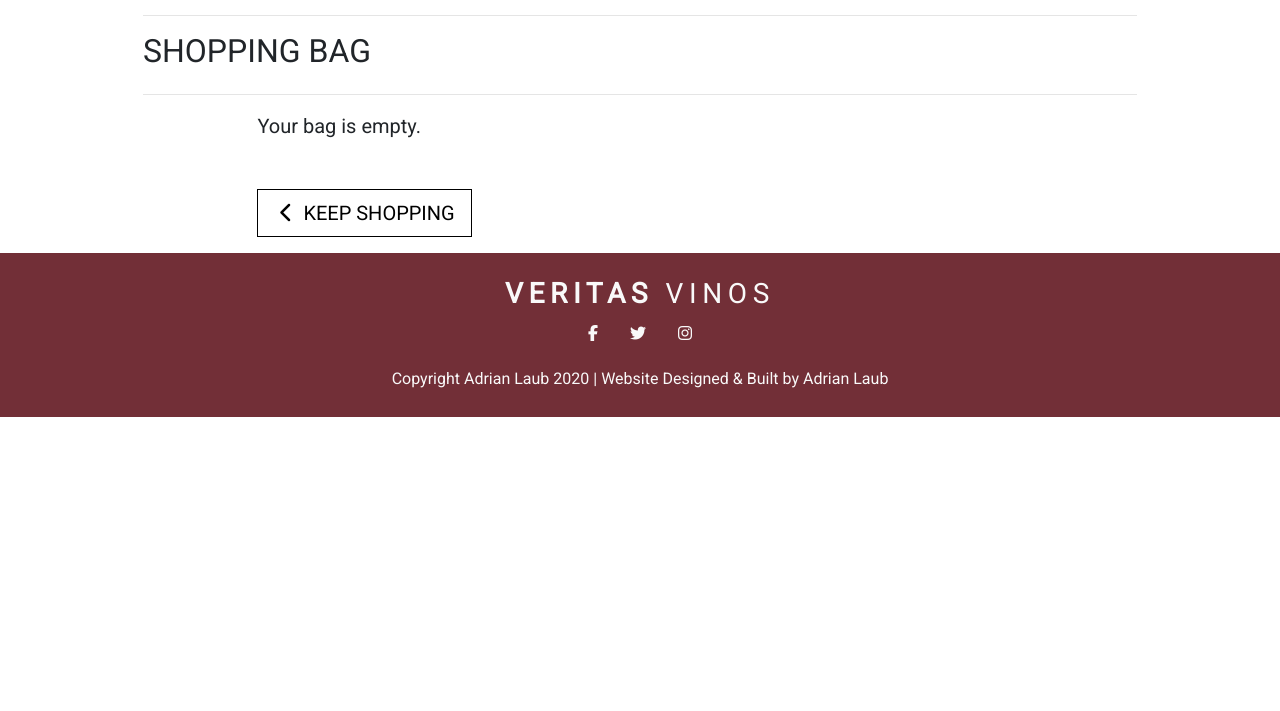
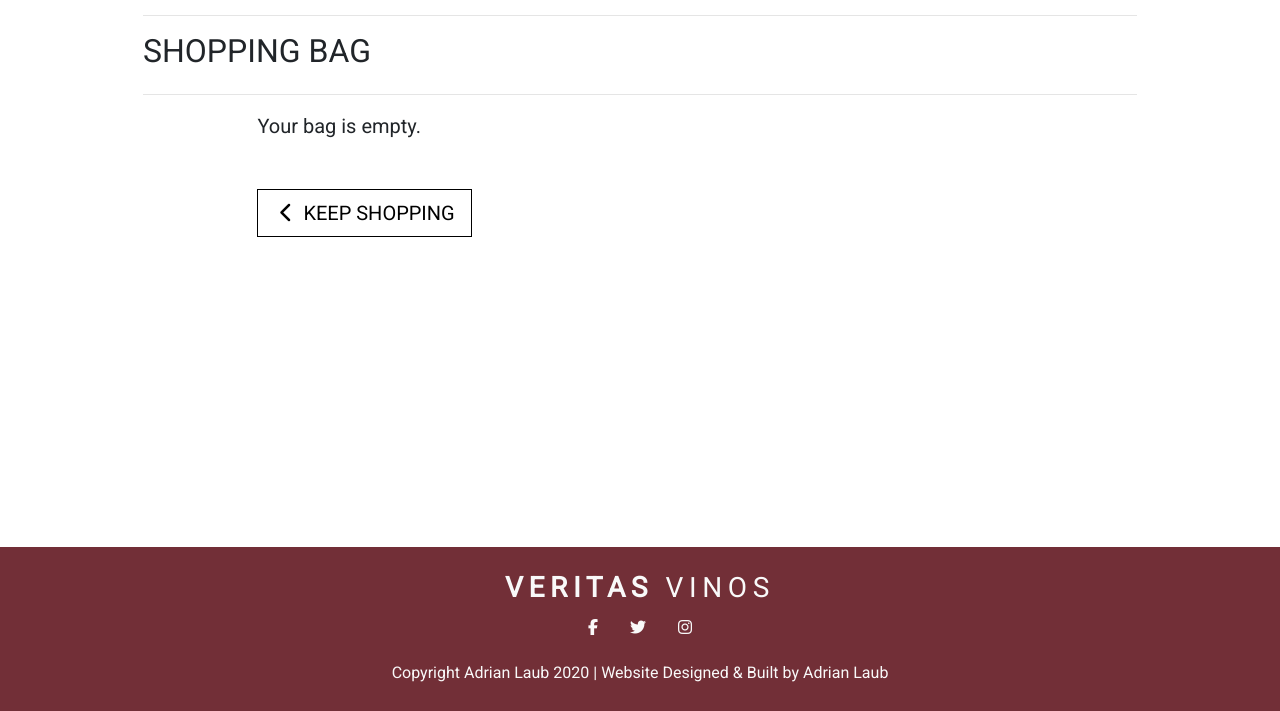
Before and after one commit to Code-Institute-Submissions/veritas_vinos, a Django app: page /bag/ in a window 1280 px wide. Shown: the part 185-896 px from the top of the page. Before the commit the page ends 602 px from the top, so only its background shows below. Run offline with Django 3.2, Linux system fonts and the light colour scheme; some libraries are stand-ins or nearby versions.

Commit message:
I hate my life! :D

```diff
--- a/static/css/base.css
+++ b/static/css/base.css
@@ -290,6 +290,9 @@ input[name='q']::placeholder {
   .container {
     max-width: 80%;
   }
+  .bag{
+      min-height: calc(100vh - 260px);
+  }
 }
 
 /* Allauth form formatting */
@@ -463,6 +466,9 @@ input[name='q']::placeholder {
         min-height: calc(100vh - 168px)
     }
 
+    .bag {
+        min-height: calc(100vh - 236px);
+    }
 
 }
 /* iPhone X ----------- */
@@ -480,6 +486,7 @@ input[name='q']::placeholder {
 
 .bag {
     margin-top: 4rem;
+    min-height: calc(100vh - 260px);
 }
 
 /* Extra Custom Styles */
```
